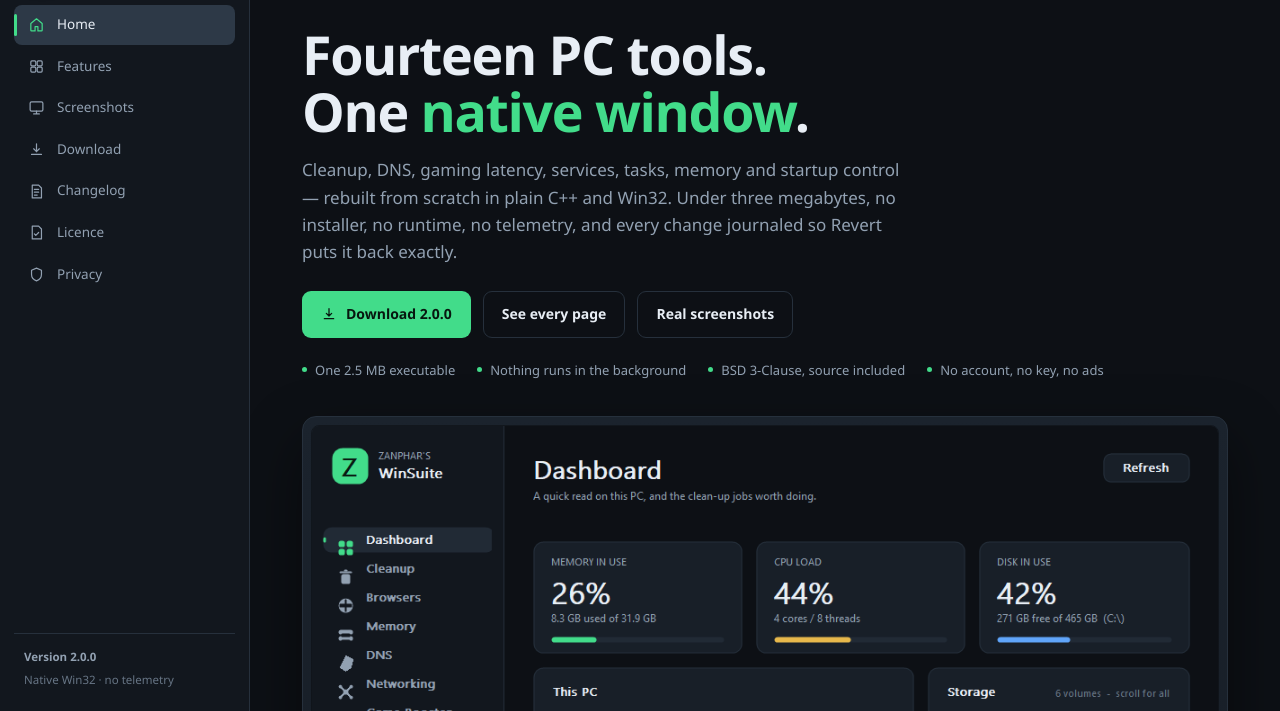
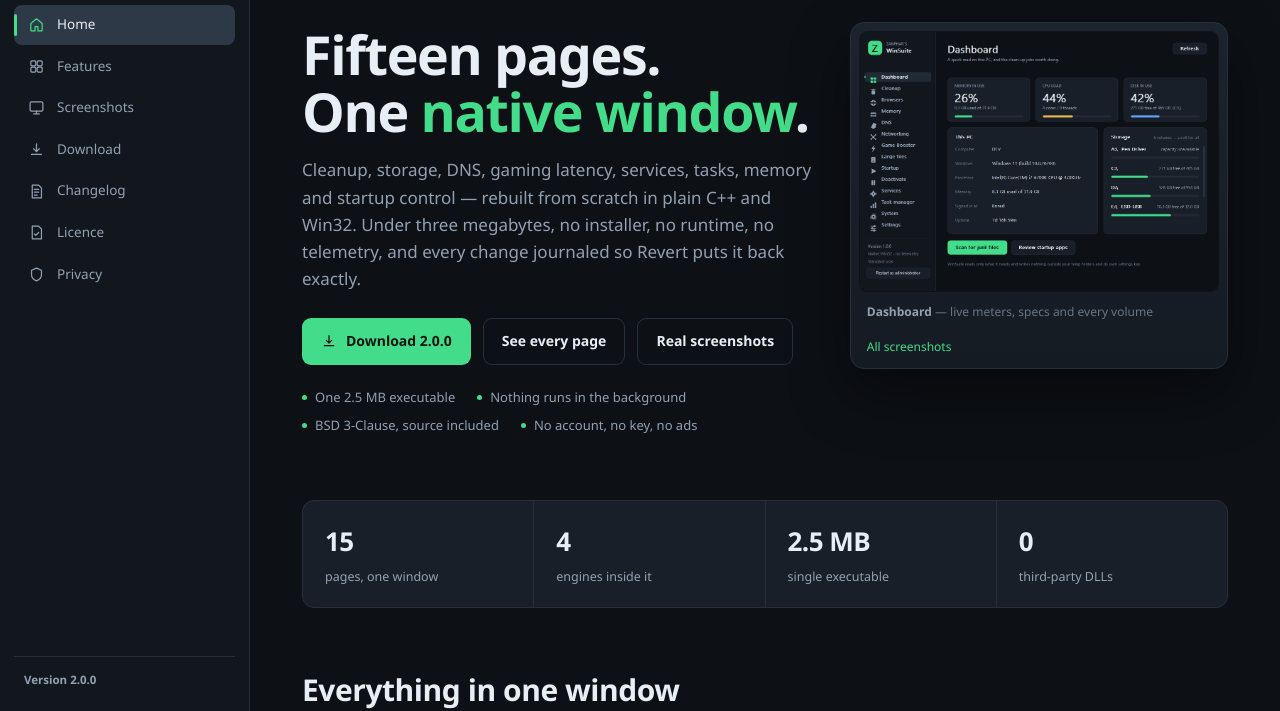
Before and after one commit to Zanphar/ZanpharsWinSuite, a plain HTML site: page website/index.html in a window 1280 px wide. Shown: the part 89-800 px from the top of the page. Drawn offline with Linux system fonts and the light colour scheme.

Commit message:
Refresh the 2.0.0 website hero and remove the old rail tagline.
The Dashboard capture now sits beside the fifteen-page introduction, while the obsolete Native Win32 rail line is gone from every page and the website docs reflect the IE History/WebCache fix.

🤖 Generated with Codebuff
Co-Authored-By: Codebuff <noreply@codebuff.com>

```diff
--- a/website/assets/css/site.css
+++ b/website/assets/css/site.css
@@ -305,7 +305,14 @@ h4 { font-size: 14px; margin: 0 0 4px; }
   overflow: hidden;
 }
 .shot img { border-radius: 8px; border: 1px solid rgba(0, 0, 0, 0.35); }
-.shot.hero { margin-top: 36px; }
+.hero-grid {
+  display: grid;
+  grid-template-columns: minmax(0, 1.15fr) minmax(0, 0.85fr);
+  gap: 36px;
+  align-items: center;
+}
+.hero-grid .shot.hero { margin-top: 0; }
+.hero-grid .shot figcaption { flex-wrap: wrap; }
 
 .shot figcaption {
   display: flex;
@@ -684,6 +691,8 @@ footer.site a { color: var(--muted); }
   main { padding: 28px 20px 48px; }
   h1 { font-size: clamp(30px, 8vw, 40px); }
   .lead { font-size: 15.5px; }
+  .hero-grid { grid-template-columns: minmax(0, 1fr); gap: 24px; }
+  .hero-grid .shot.hero { margin-top: 4px; }
   .feature { grid-template-columns: minmax(0, 1fr); padding: 28px 0; }
   .gallery { grid-template-columns: minmax(0, 1fr); }
   .gallery figure .shot { padding: 6px; }
--- a/website/index.html
+++ b/website/index.html
@@ -30,15 +30,15 @@
     </nav>
     <div class="rail-foot">
       <strong>Version 2.0.0</strong>
-      <p>Native Win32 &middot; no telemetry</p>
     </div>
   </aside>
 
   <main id="main">
+    <div class="hero-grid">
     <header class="reveal">
       <p class="eyebrow"><span class="dot" aria-hidden="true"></span>Version 2.0.0 &middot; Windows 10 &amp; 11 &middot; x64</p>
-      <h1>Fourteen PC tools.<br>One <span class="accent">native window</span>.</h1>
-      <p class="lead">Cleanup, DNS, gaming latency, services, tasks, memory and startup control — rebuilt from scratch in plain C++ and Win32. Under three megabytes, no installer, no runtime, no telemetry, and every change journaled so Revert puts it back exactly.</p>
+      <h1>Fifteen pages.<br>One <span class="accent">native window</span>.</h1>
+      <p class="lead">Cleanup, storage, DNS, gaming latency, services, tasks, memory and startup control — rebuilt from scratch in plain C++ and Win32. Under three megabytes, no installer, no runtime, no telemetry, and every change journaled so Revert puts it back exactly.</p>
       <div class="actions">
         <a class="btn" href="download.html">
           <svg viewBox="0 0 24 24" aria-hidden="true"><path d="M12 4v11m0 0 4-4m-4 4-4-4"/><path d="M5 19h14"/></svg>
@@ -57,8 +57,9 @@
 
     <figure class="shot hero reveal">
       <img src="assets/img/pages/dashboard.png" width="1002" height="733" alt="The WinSuite dashboard: RAM, CPU and disk meters, this PC's specifications, a storage volume list and quick job buttons.">
-      <figcaption><span><strong>Dashboard</strong> — live meters, this PC's specs, every volume, and the two quick jobs</span><a href="screenshots.html">All screenshots</a></figcaption>
+      <figcaption><span><strong>Dashboard</strong> — live meters, specs and every volume</span><a href="screenshots.html">All screenshots</a></figcaption>
     </figure>
+    </div>
 
     <section class="section reveal" aria-labelledby="numbers">
       <h2 id="numbers" class="visually-hidden">The suite in numbers</h2>
```
Also changed, not shown: website/changelog.html (+0 -1 lines), website/download.html (+0 -1 lines), website/features.html (+0 -1 lines), website/license.html (+0 -1 lines), website/privacy.html (+0 -1 lines), website/screenshots.html (+0 -1 lines), website/docs/CHANGES.txt, 1 other file.
